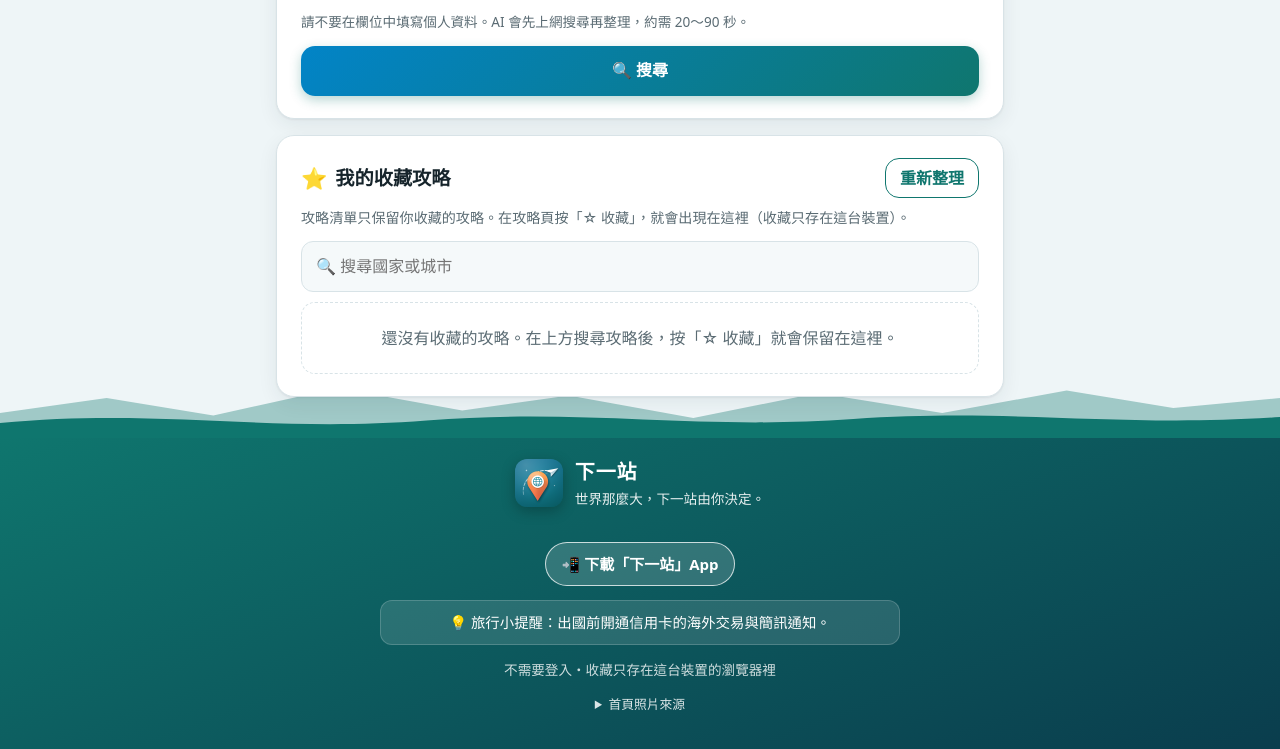
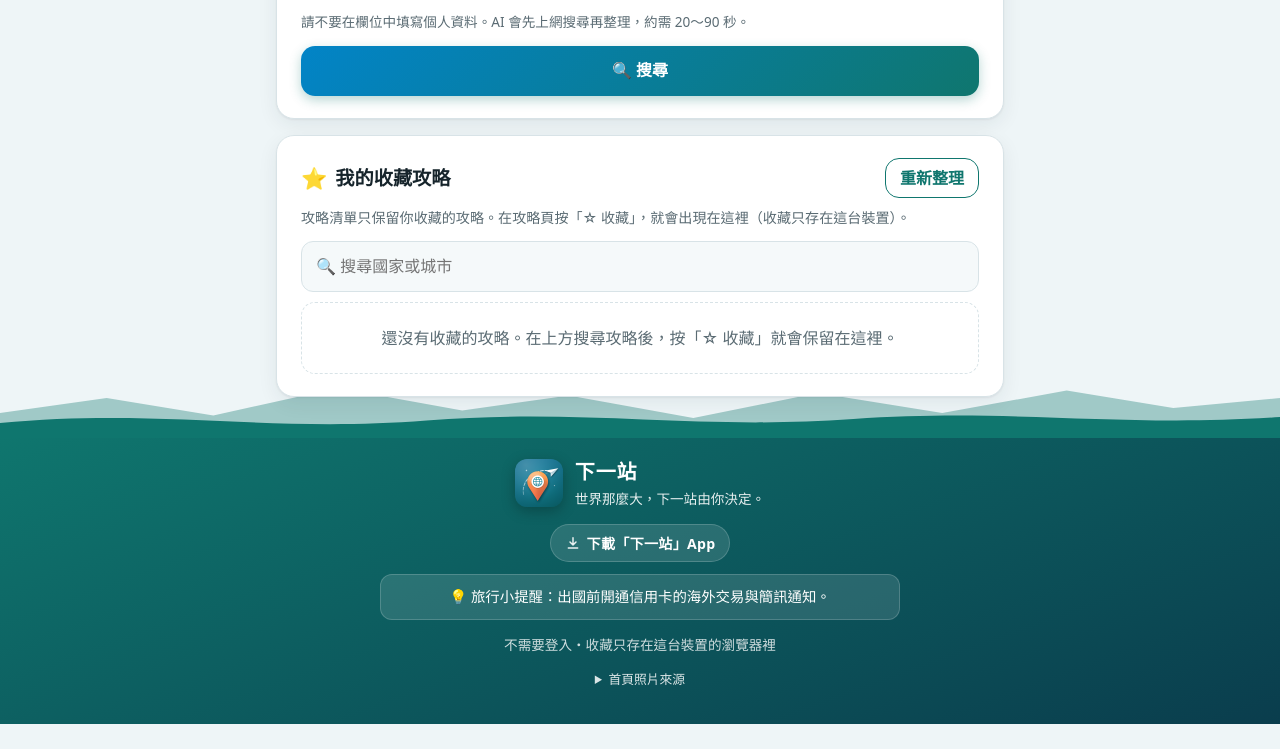
Before and after one commit to a0984116769-eng/repair-system, a plain HTML site: page 國外旅遊攻略/index.html in a window 1280 px wide. Shown: the part 835-1584 px from the top of the page. After the commit the page ends 1559 px from the top, so only its background shows below. Drawn offline with nearby package versions, Linux system fonts and the light colour scheme.

Commit message:
Restyle download app buttons to match page
Co-Authored-By: Claude Opus 5.5 <noreply@anthropic.com>
Claude-Session: https://claude.ai/code/session_01AgUrKaWwRCRuyyrGxu8rug

```diff
--- a/國外旅遊攻略/index.html
+++ b/國外旅遊攻略/index.html
@@ -36,7 +36,7 @@
     <div class="hero-inner">
       <div class="hero-top">
         <h1><a href="#/" class="brand"><img src="icons/icon-192.png" alt="" width="44" height="44"><span>下一站</span></a></h1>
-        <button type="button" class="get-app" id="get-app-hero">📲 下載 App</button>
+        <button type="button" class="get-app" id="get-app-hero"><svg class="get-app-icon" viewBox="0 0 24 24" width="16" height="16" aria-hidden="true"><path d="M12 4v11m0 0-4.5-4.5M12 15l4.5-4.5M5 19.5h14" fill="none" stroke="currentColor" stroke-width="2.2" stroke-linecap="round" stroke-linejoin="round"/></svg><span>下載 App</span></button>
       </div>
       <p class="slogan"><span>世界那麼大，</span><span>下一站由你決定。</span></p>
       <p class="tagline">告訴 AI 想去哪裡，幫你排好行程、路線與交通。</p>
@@ -202,7 +202,7 @@
           <p class="footer-slogan">世界那麼大，下一站由你決定。</p>
         </div>
       </div>
-      <p><button type="button" class="get-app get-app-foot" id="get-app-foot">📲 下載「下一站」App</button></p>
+      <button type="button" class="get-app get-app-foot" id="get-app-foot"><svg class="get-app-icon" viewBox="0 0 24 24" width="16" height="16" aria-hidden="true"><path d="M12 4v11m0 0-4.5-4.5M12 15l4.5-4.5M5 19.5h14" fill="none" stroke="currentColor" stroke-width="2.2" stroke-linecap="round" stroke-linejoin="round"/></svg><span>下載「下一站」App</span></button>
       <p class="travel-tip" id="travel-tip" aria-live="polite"></p>
       <p class="footer-note">不需要登入・收藏只存在這台裝置的瀏覽器裡</p>
     <details class="photo-credits">
--- a/國外旅遊攻略/style.css
+++ b/國外旅遊攻略/style.css
@@ -143,23 +143,41 @@ body:not(.is-home) .slogan, body:not(.is-home) .hero-foot { display: none; }
 .hero-credit { margin: 0; font-size: 0.75rem; opacity: 0.9; text-shadow: 0 1px 4px rgba(0, 0, 0, 0.6); }
 .hero-credit a { color: #fff; }
 
-/* 下載 App 按鈕 */
+/* 下載 App 按鈕：半透明玻璃質感，和頁首、頁尾的白字風格一致 */
 .hero-top { display: flex; align-items: center; justify-content: space-between; gap: 12px; flex-wrap: wrap; }
 .get-app {
-  min-height: 44px;
-  padding: 8px 16px;
+  display: inline-flex;
+  align-items: center;
+  gap: 6px;
+  min-height: 38px;
+  padding: 0 14px;
   border-radius: 999px;
-  border: 1.5px solid rgba(255, 255, 255, 0.75);
-  background: rgba(255, 255, 255, 0.16);
+  border: 1px solid rgba(255, 255, 255, 0.28);
+  background: rgba(255, 255, 255, 0.14);
+  -webkit-backdrop-filter: blur(8px);
+  backdrop-filter: blur(8px);
   color: #fff;
-  font-size: 15px;
-  font-weight: 700;
+  font-size: 0.88rem;
+  font-weight: 600;
+  letter-spacing: 0.02em;
   box-shadow: none;
   white-space: nowrap;
+  transition: background 0.2s, border-color 0.2s;
 }
-.get-app:hover { background: rgba(255, 255, 255, 0.26); }
+.get-app:hover { background: rgba(255, 255, 255, 0.24); border-color: rgba(255, 255, 255, 0.45); }
+.get-app:focus-visible { outline: 2px solid #fff; outline-offset: 2px; }
+.get-app-icon { flex-shrink: 0; opacity: 0.9; }
 .get-app[hidden] { display: none; }
-.get-app-foot { margin-top: 4px; }
+/* 頁尾：和「旅行小提醒」卡片同樣的底色與外框 */
+.get-app-foot {
+  display: flex;
+  margin: 0 auto 12px;
+  background: rgba(255, 255, 255, 0.12);
+  border-color: rgba(255, 255, 255, 0.18);
+  -webkit-backdrop-filter: none;
+  backdrop-filter: none;
+}
+.get-app-foot[hidden] { display: none; }
 
 /* 內容往上疊在頁首上 */
 main { position: relative; z-index: 2; margin-top: -40px; }
--- a/國外旅遊攻略/sw.js
+++ b/國外旅遊攻略/sw.js
@@ -8,7 +8,7 @@
 //
 // 修改網頁檔案後，請把 VERSION 加 1，讓使用者拿到新版。
 
-var VERSION = "v16";
+var VERSION = "v17";
 var SHELL_CACHE = "travel-shell-" + VERSION;
 var DATA_CACHE = "travel-data-" + VERSION;
 
```
